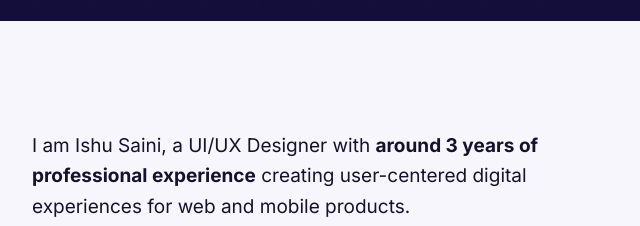
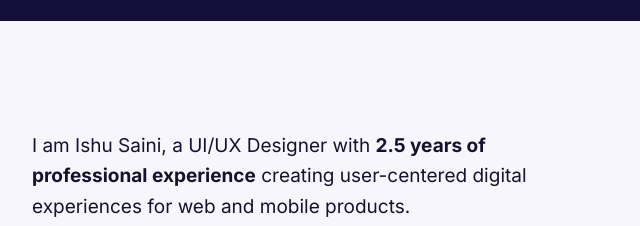
Before and after one commit to ishusaini001/portfolio, a plain HTML site: page index.html in a window 1280 px wide. Shown: the part 780-1006 px from the top of the page, 640-1280 px from the left. Drawn offline with Linux system fonts and the light colour scheme.

Commit message:
Update professional experience duration in index.html

```diff
--- a/index.html
+++ b/index.html
@@ -83,7 +83,7 @@
                     <h2>Designing with purpose. Building with people in mind.</h2>
                 </div>
                 <div class="rv">
-                    <p>I am Ishu Saini, a UI/UX Designer with <strong>around 3 years of professional experience</strong>
+                    <p>I am Ishu Saini, a UI/UX Designer with <strong> 2.5 years of professional experience</strong>
                         creating user-centered digital experiences for web and mobile products.</p>
                     <p>My work combines UX thinking, visual design, responsive interfaces, design systems and frontend
                         understanding to bridge the gap between design and development.</p>
```
